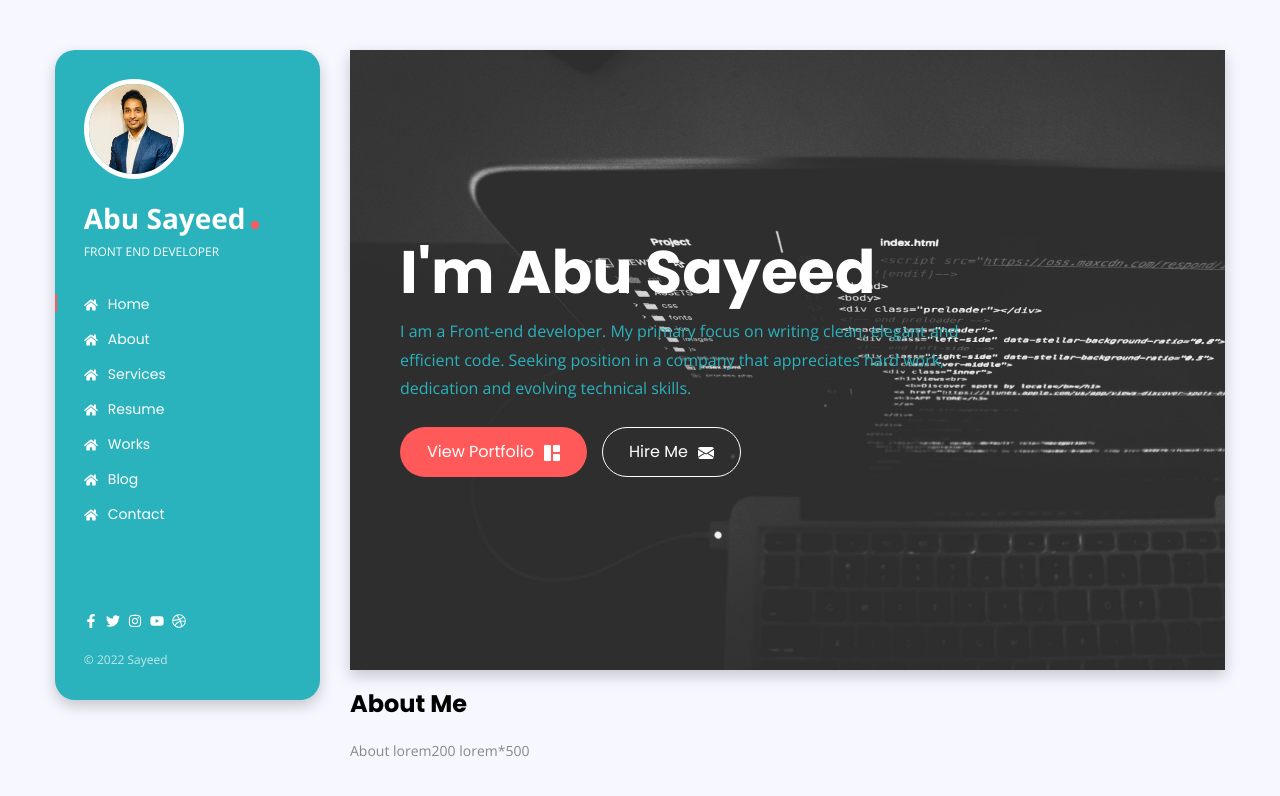
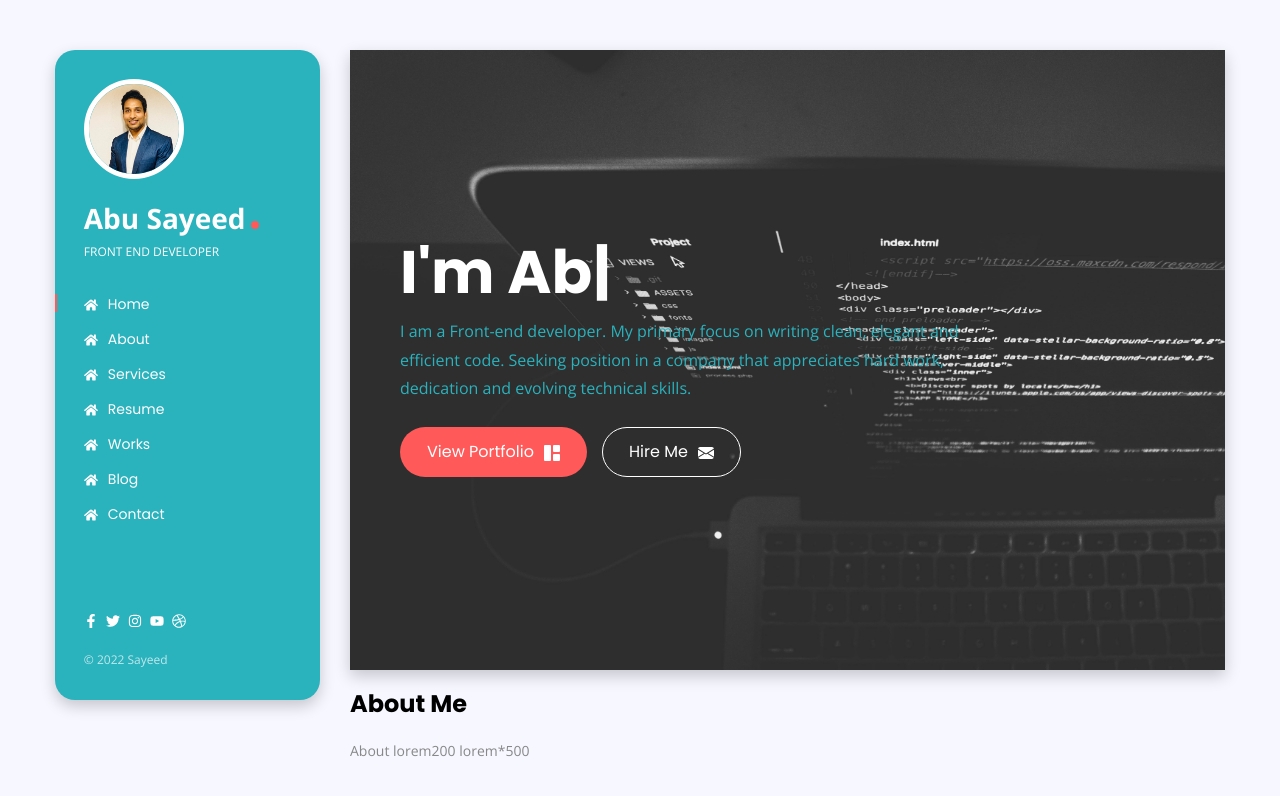
Before and after one commit to sayeed0209/React-Portfolio, a React (Create React App) app: page / in a window 1280 px wide. Shown: the top 796 px of the page. Built offline with nearby package versions, Linux system fonts and the light colour scheme.

Commit message:
type writer effect

```diff
--- a/package.json
+++ b/package.json
@@ -16,6 +16,7 @@
     "react-slick": "^0.29.0",
     "sass": "^1.55.0",
     "slick-carousel": "^1.8.1",
+    "typewriter-effect": "^2.19.0",
     "web-vitals": "^2.1.4"
   },
   "scripts": {
--- a/src/sections/HeroSection.js
+++ b/src/sections/HeroSection.js
@@ -1,9 +1,10 @@
 import React from 'react';
 import { BsFillGrid1X2Fill, BsFillEnvelopeFill } from 'react-icons/bs';
+import Typewriter from 'typewriter-effect';
 import { Link as ScrollLink } from 'react-scroll';
 import hero_img from '../assets/img/hero-img.jpg';
 const heroSectionData = {
-	name: 'Abu Sayeed',
+	name: ' Abu Sayeed',
 	aboutMe: `I am a Front-end developer.
 	My primary focus on writing
 	clean, elegant and efficient
@@ -21,7 +22,16 @@ const HeroSection = () => {
 			}}
 		>
 			<div className="cta max-auto mt-2">
-				<h1 className="mt-0 mb-4">I'm {heroSectionData.name}</h1>
+				<h1 className="mt-0 mb-4">
+					<Typewriter
+						options={{
+							strings: "I'm " + heroSectionData.name.split(' ').join(''),
+							autoStart: true,
+							loop: true,
+							delay: 120,
+						}}
+					/>
+				</h1>
 				<span className="dot"></span>
 				<p className="mb-4">{heroSectionData.aboutMe}</p>
 				<ScrollLink
```
Also changed, not shown: 1 other file (tests, documents, lock files or other folders).
